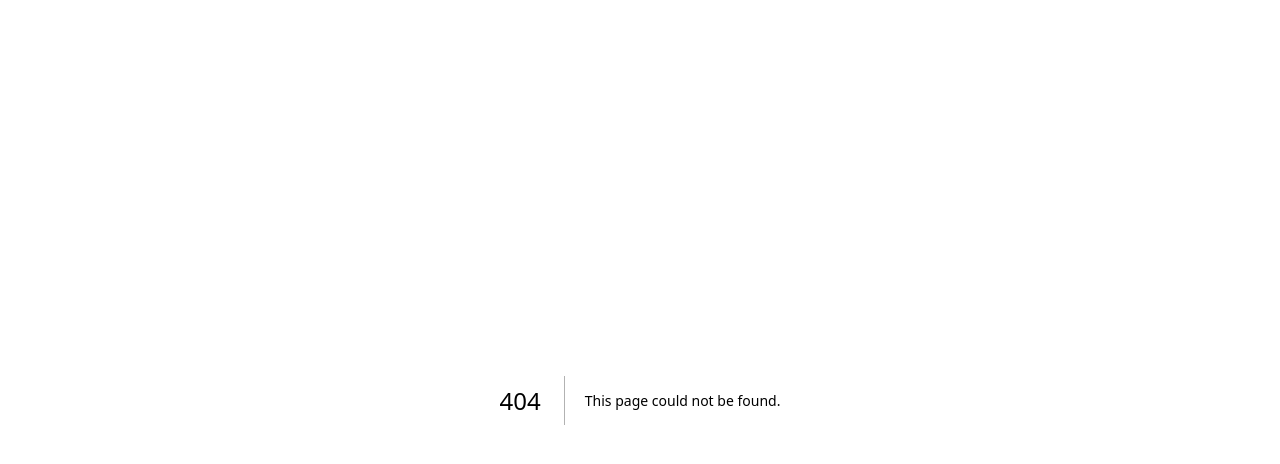
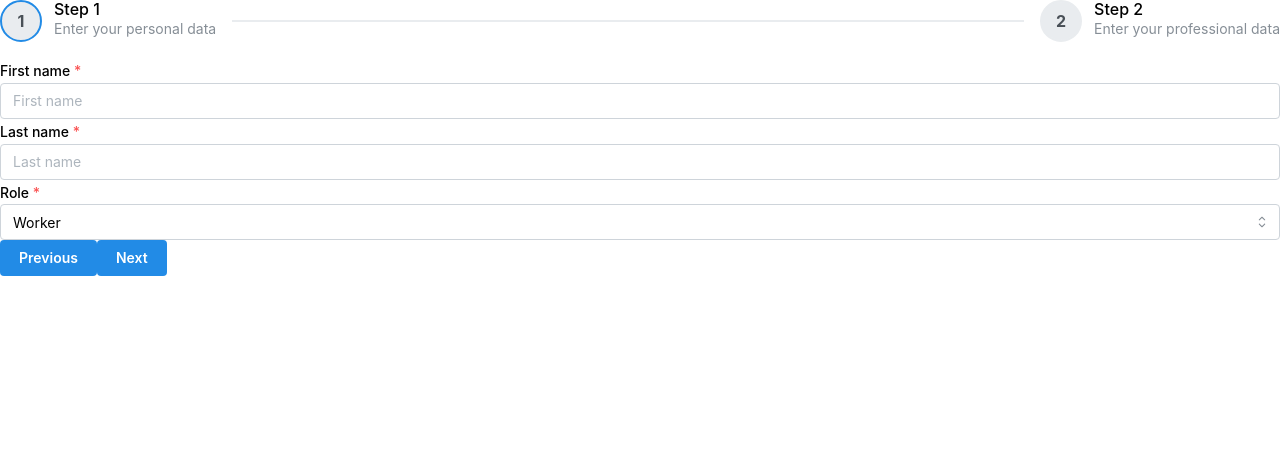
Before and after one commit to Quibylix/chambitos, a Next.js app: page /complete-data in a window 1280 px wide. Before the commit this address had no page. Shown: the top 464 px of the page. Built offline with nearby package versions, Linux system fonts and the light colour scheme.

Commit message:
feat: implement complete data functionality

```diff
--- /dev/null
+++ b/src/app/complete-data/page.tsx
@@ -0,0 +1,9 @@
+import { CompleteDataForm } from "@/features/auth/complete-data/components/complete-data-form/complete-data-form";
+
+export default function CompleteDataPage() {
+  return (
+    <div>
+      <CompleteDataForm />
+    </div>
+  );
+}
--- /dev/null
+++ b/src/features/auth/complete-data/actions/complete-data.ts
@@ -0,0 +1,61 @@
+"use server";
+
+import { createClient } from "@/features/db/utils/server";
+import { validateRole } from "../../helpers/validate-role";
+
+export type UserData = {
+  role: string;
+  firstName: string;
+  lastName: string;
+  title: string;
+  description: string;
+};
+
+export async function completeData({
+  role,
+  firstName,
+  lastName,
+  title,
+  description,
+}: UserData) {
+  const errors = [
+    validateRole(role),
+    firstName.trim().length > 0 ? null : "First name is required",
+    lastName.trim().length > 0 ? null : "Last name is required",
+    title.trim().length > 0 ? null : "Title is required",
+  ].filter(Boolean);
+
+  if (errors.length > 0) {
+    return { success: false, error: errors.join(", ") };
+  }
+
+  const db = await createClient();
+
+  const {
+    data: { user },
+  } = await db.auth.getUser();
+
+  if (!user) {
+    return { success: false, error: "User not found" };
+  }
+
+  const { error } = await db
+    .from("profiles")
+    .update({
+      role,
+      first_name: firstName.trim(),
+      last_name: lastName.trim(),
+      title: title.trim(),
+      description: description.trim(),
+      status: "active",
+    })
+    .eq("id", user.id);
+
+  if (error) {
+    console.log(error);
+
+    return { success: false, error: "Failed to update user data" };
+  }
+
+  return { success: true };
+}
--- /dev/null
+++ b/src/features/auth/complete-data/components/complete-data-form/complete-data-form-step-1.tsx
@@ -0,0 +1,62 @@
+import { Button, Select, Text, TextInput } from "@mantine/core";
+import { UseFormReturnType } from "@mantine/form";
+
+export type CompleteDataFormStep1Fields = {
+  firstName: string;
+  lastName: string;
+  role: string;
+};
+
+export type CompleteDataFormStep1Props<T extends CompleteDataFormStep1Fields> =
+  {
+    form: UseFormReturnType<T, (values: T) => T>;
+    nextStep: () => void;
+    prevStep: () => void;
+  };
+
+export function CompleteDataFormStep1<T extends CompleteDataFormStep1Fields>({
+  form,
+  nextStep,
+  prevStep,
+}: CompleteDataFormStep1Props<T>) {
+  function submitHandler(e: React.FormEvent<HTMLFormElement>) {
+    e.preventDefault();
+
+    nextStep();
+  }
+
+  return (
+    <form onSubmit={submitHandler}>
+      {form.errors.form && <Text c="red">{form.errors.form}</Text>}
+      <TextInput
+        label="First name"
+        placeholder="First name"
+        withAsterisk
+        key={form.key("firstName")}
+        {...form.getInputProps("firstName")}
+      />
+      <TextInput
+        label="Last name"
+        placeholder="Last name"
+        withAsterisk
+        key={form.key("lastName")}
+        {...form.getInputProps("lastName")}
+      />
+      <Select
+        label="Role"
+        placeholder="Role"
+        withAsterisk
+        key={form.key("role")}
+        data={[
+          { value: "worker", label: "Worker" },
+          { value: "contractor", label: "Contractor" },
+        ]}
+        {...form.getInputProps("role")}
+      />
+      <Button type="button" onClick={prevStep}>
+        Previous
+      </Button>
+      <Button type="submit">Next</Button>
+    </form>
+  );
+}
--- /dev/null
+++ b/src/features/auth/complete-data/components/complete-data-form/complete-data-form-step-2.tsx
@@ -0,0 +1,44 @@
+import { Button, Text, Textarea, TextInput } from "@mantine/core";
+import { UseFormReturnType } from "@mantine/form";
+
+export type CompleteDataFormStep2Fields = {
+  title: string;
+  description: string;
+};
+
+export type CompleteDataFormStep2Props<T extends CompleteDataFormStep2Fields> =
+  {
+    form: UseFormReturnType<T, (values: T) => T>;
+    submitHandler: () => void;
+    prevStep: () => void;
+  };
+
+export function CompleteDataFormStep2<T extends CompleteDataFormStep2Fields>({
+  form,
+  submitHandler,
+  prevStep,
+}: CompleteDataFormStep2Props<T>) {
+  return (
+    <form onSubmit={submitHandler}>
+      {form.errors.form && <Text c="red">{form.errors.form}</Text>}
+      <TextInput
+        label="Title"
+        placeholder="Title"
+        withAsterisk
+        key={form.key("title")}
+        {...form.getInputProps("title")}
+      />
+      <Textarea
+        rows={5}
+        label="Description (optional)"
+        placeholder="Description"
+        key={form.key("description")}
+        {...form.getInputProps("description")}
+      />
+      <Button type="button" onClick={prevStep}>
+        Previous
+      </Button>
+      <Button type="submit">Next</Button>
+    </form>
+  );
+}
--- /dev/null
+++ b/src/features/auth/complete-data/components/complete-data-form/complete-data-form.tsx
@@ -0,0 +1,80 @@
+"use client";
+
+import { Stepper } from "@mantine/core";
+import { useForm } from "@mantine/form";
+import { useState } from "react";
+import { validateRole } from "@/features/auth/helpers/validate-role";
+import { CompleteDataFormStep1 } from "./complete-data-form-step-1";
+import { CompleteDataFormStep2 } from "./complete-data-form-step-2";
+import { completeData } from "../../actions/complete-data";
+import { useRouter } from "next/navigation";
+
+export function CompleteDataForm() {
+  const [active, setActive] = useState(0);
+
+  const router = useRouter();
+
+  const form = useForm({
+    initialValues: {
+      role: "worker",
+      firstName: "",
+      lastName: "",
+      title: "",
+      description: "",
+    },
+    validate: {
+      firstName:
+        active === 0
+          ? (val) => (val.trim().length > 0 ? null : "First name is required")
+          : undefined,
+      lastName:
+        active === 0
+          ? (val) => (val.trim().length > 0 ? null : "Last name is required")
+          : undefined,
+      role: active === 0 ? validateRole : undefined,
+      title:
+        active === 1
+          ? (val) => (val.trim().length > 0 ? null : "Title is required")
+          : undefined,
+    },
+  });
+
+  function nextStep() {
+    if (form.validate().hasErrors) return;
+
+    setActive((current) => Math.min(current + 1, 1));
+  }
+
+  function prevStep() {
+    setActive((current) => Math.max(current - 1, 0));
+  }
+
+  async function submitHandler(values: typeof form.values) {
+    const result = await completeData(values);
+
+    if (result.success) {
+      return router.push("/dashboard");
+    }
+
+    form.setErrors({ form: result.error });
+  }
+
+  return (
+    <Stepper active={active}>
+      <Stepper.Step label="Step 1" description="Enter your personal data">
+        <CompleteDataFormStep1
+          form={form}
+          nextStep={nextStep}
+          prevStep={prevStep}
+        />
+      </Stepper.Step>
+      <Stepper.Step label="Step 2" description="Enter your professional data">
+        <CompleteDataFormStep2
+          form={form}
+          submitHandler={form.onSubmit(submitHandler)}
+          prevStep={prevStep}
+        />
+      </Stepper.Step>
+    </Stepper>
+  );
+}
```
